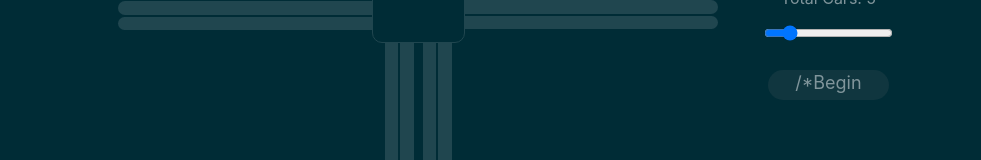
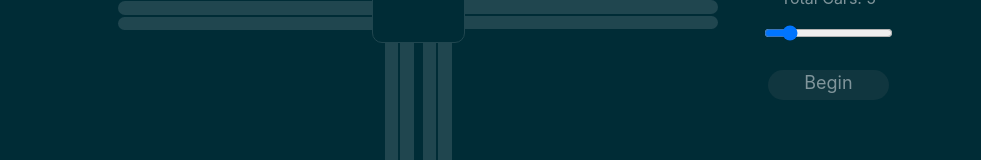
Before and after one commit to Stopless-Intersection-Mgmt-Program/simp, a React (Create React App) app in the folder frontend/: page / in a window 1280 px wide. Shown: the part 460-620 px from the top of the page, without its empty margins (266-1247 px from the left). Built offline with nearby package versions, Linux system fonts and the light colour scheme.

Commit message:
Update App.js
Extraneous comment on functional div

```diff
--- a/frontend/src/js/App.js
+++ b/frontend/src/js/App.js
@@ -83,7 +83,7 @@ const App = () => {
           className='btn'
           width="100%"
           onClick={(event) => { setBtnActive(!btnActive); btnActive ? pauseState() : statetoJSON()}}>
-          /*{btnActive ? "Pause" : "Begin"}
+          {btnActive ? "Pause" : "Begin"}
         </div>
       </div>
     </>
```
